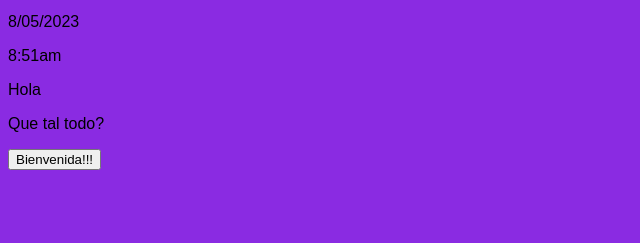
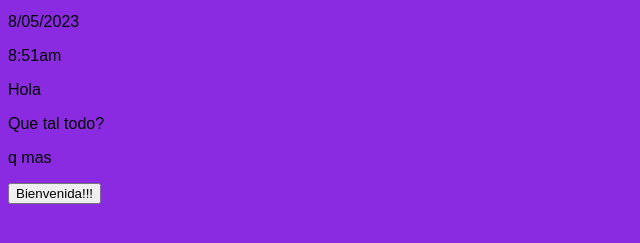
Before and after one commit to Erikasb000/Evaluacion, a plain HTML site: page index.html in a window 1280 px wide. Shown: the part 101-344 px from the top of the page, without its empty margins (0-640 px from the left). Drawn offline with Linux system fonts and the light colour scheme.

Commit message:
Update index.html

```diff
--- a/index.html
+++ b/index.html
@@ -15,6 +15,7 @@
     <p>8:51am</p>
     <p> Hola</p>
     <p> Que tal todo?</p>
+    <p> q mas</p>
     <input type="button" onclick="saludar()" value="Bienvenida!!!">
 
 </body>
```
